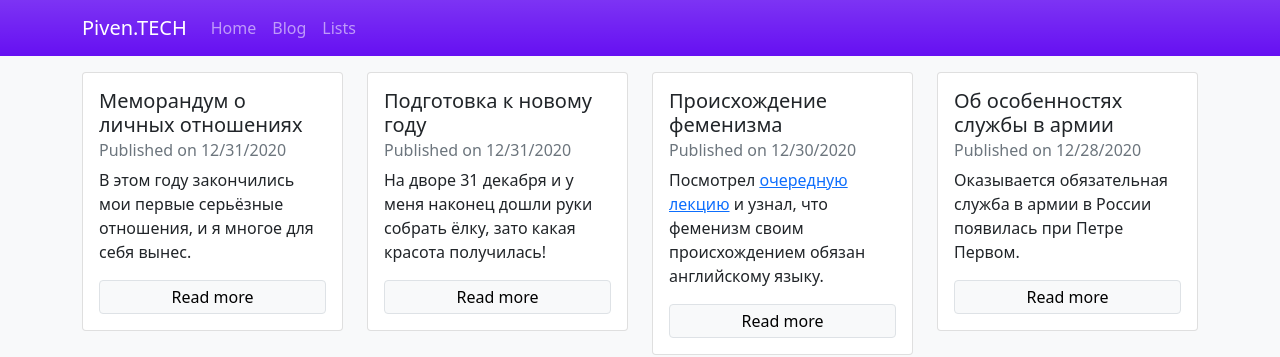
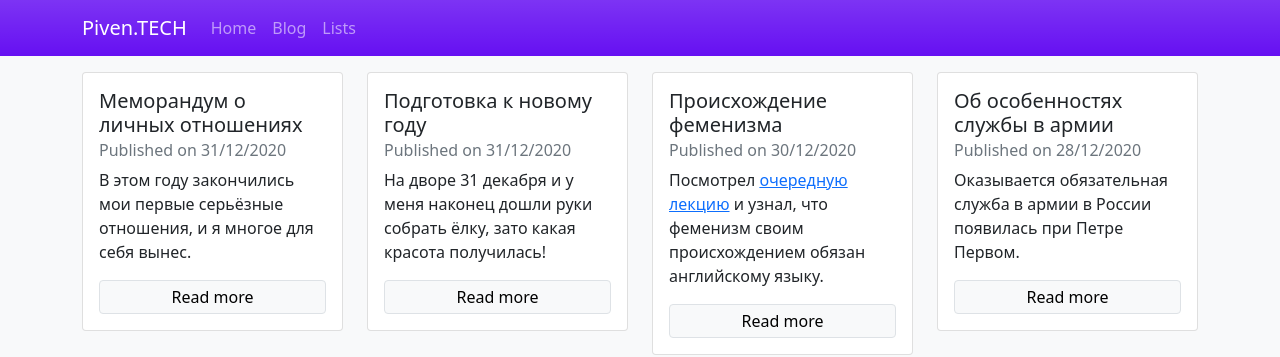
Before and after one commit to vadimpiven/vadimpiven, a Jekyll site: the page built from blog/index.html, in a window 1280 px wide. Shown: the top 357 px of the page. Built offline with Jekyll 4.4.1, drawn with Linux system fonts in a browser that asks for light colours; the list of posts is cut into pages by our own code.

Commit message:
Update index.html

```diff
--- a/blog/index.html
+++ b/blog/index.html
@@ -7,7 +7,7 @@ title: Blog
       <div class="card">
         <div class="card-body">
           <h5 class="card-title">{{ post.title }}</h5>
-          <h6 class="card-subtitle mb-2 text-muted">Published on {{ post.date | date: "%m/%d/%Y" }}</h6>
+          <h6 class="card-subtitle mb-2 text-muted">Published on {{ post.date | date: "%d/%m/%Y" }}</h6>
           <p class="card-text mb-2">{{ post.excerpt }}</p>
           <a href="{{ post.url }}" class="btn btn-light border py-1 d-grid stretched-link">Read more</a>
         </div>
```
